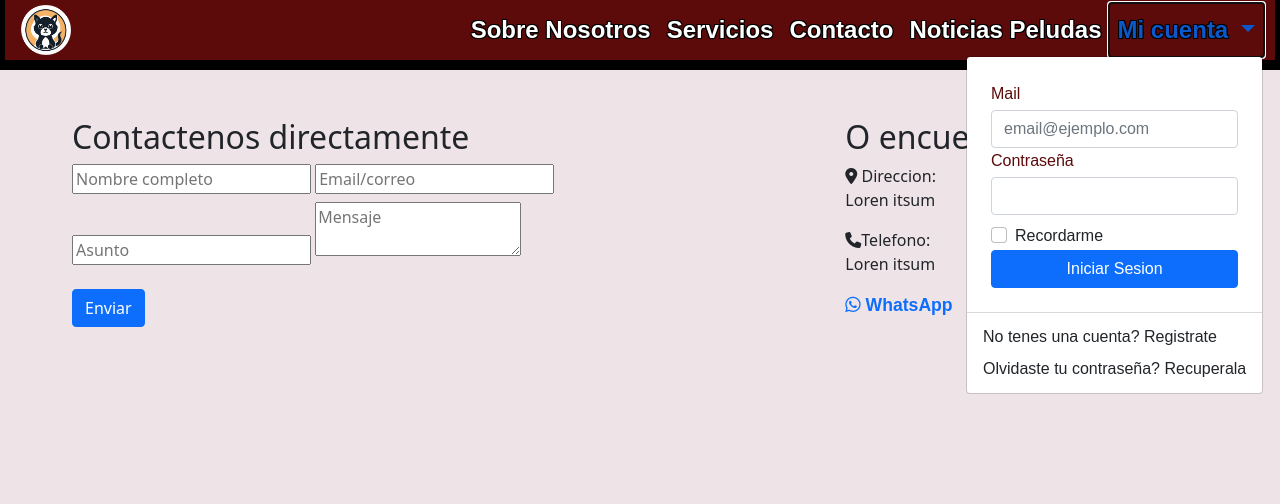
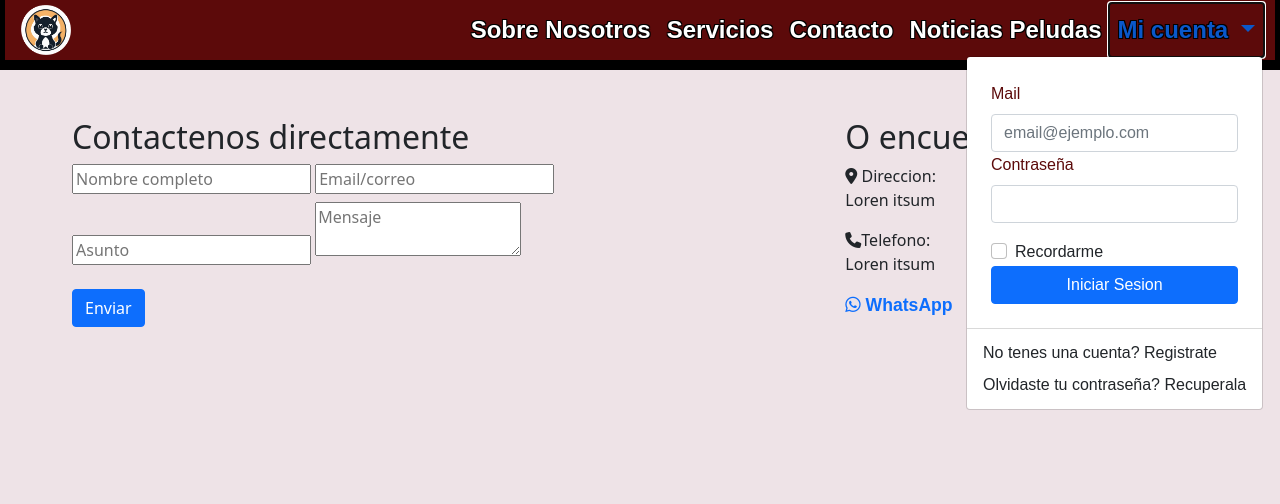
Before and after one commit to mateoregodesebes/Pagina-Veterinaria, a PHP site: page / in a window 1280 px wide, after a click on "Mi cuenta". Shown: the top 504 px of the page. Run offline with PHP 8.4, Linux system fonts and the light colour scheme; some libraries are stand-ins or nearby versions.

Commit message:
Changed reset button color and added padding to login

```diff
--- a/src/pages/registration/registration.php
+++ b/src/pages/registration/registration.php
@@ -76,7 +76,7 @@ if ($_SERVER["REQUEST_METHOD"] == "POST" && isset($_POST["submit"])) {
                 <input type="password" class="form-control" name="repeat_password" minlength="8" required>
             </div>
             <div class="form-btn">
-                <input class="btn btn-outline-secondary" type="reset" value="Borrar información">
+                <input class="btn btn-outline-danger" type="reset" value="Borrar información">
             </div>
             <div class="form-btn">
                 <button type="button" value="Register" class="btn btn-primary" data-bs-toggle="modal" data-bs-target="#staticBackdrop">Registrarse</button>
--- a/src/partials/navbar.php
+++ b/src/partials/navbar.php
@@ -61,13 +61,13 @@
                         <form class="px-4 py-3" action="index.php" method="POST">
                             <div class="form-group">
                                 <label>Mail</label>
-                                <input type="email" class="form-control mt-1" name="email" placeholder="email@ejemplo.com" required>
+                                <input type="email" class="form-control mt-2" name="email" placeholder="email@ejemplo.com" required>
                             </div>
                             <div class="form-group">
                                 <label>Contraseña</label>
-                                <input type="password" class="form-control mt-1" name="password" title="Ingrese una contraseña de al menos 8 caracteres" minlength="8" required>
+                                <input type="password" class="form-control mt-2" name="password" title="Ingrese una contraseña de al menos 8 caracteres" minlength="8" required>
                             </div>
-                            <div class="form-check mt-2">
+                            <div class="form-check mt-3">
                                 <input type="checkbox" class="form-check-input" id="dropdownCheck">
                                 <label class="form-check-label" for="dropdownCheck">
                                     Recordarme
```
